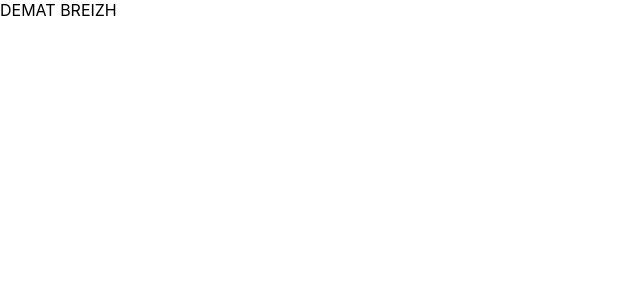
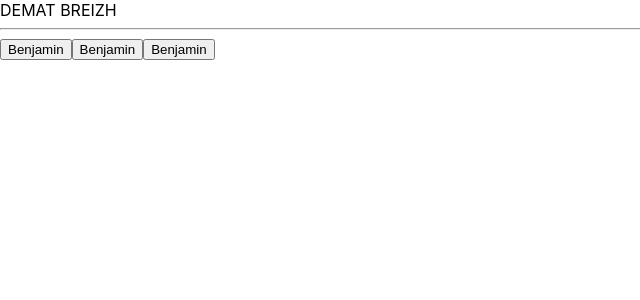
Before and after one commit to ManuFormation/FormationRect, a React (Create React App) app: page / in a window 1280 px wide. Shown: the top 300 px of the page, without its empty margins (0-640 px from the left). Built offline with nearby package versions, Linux system fonts and the light colour scheme.

Commit message:
mise en place button

```diff
--- a/src/App/App.tsx
+++ b/src/App/App.tsx
@@ -1,6 +1,7 @@
 import React from 'react';
 import { json } from 'stream/consumers';
 //import logo from './logo.svg';
+import Boutton from './components/Button/Button'
 import './App.css';
 
 function App() {
@@ -10,6 +11,10 @@ function App() {
     <div className="App">
       {/* commentaire  */}
      DEMAT BREIZH
+     <hr/>
+     <Boutton/>
+     <Boutton/>
+     <Boutton/>
     </div>
   );
 }
--- /dev/null
+++ b/src/App/components/Button/Button.jsx
@@ -0,0 +1,7 @@
+import React from "react";
+
+function Button(props){
+    return <button>Benjamin</button>
+}
+
+export default Button;
```
